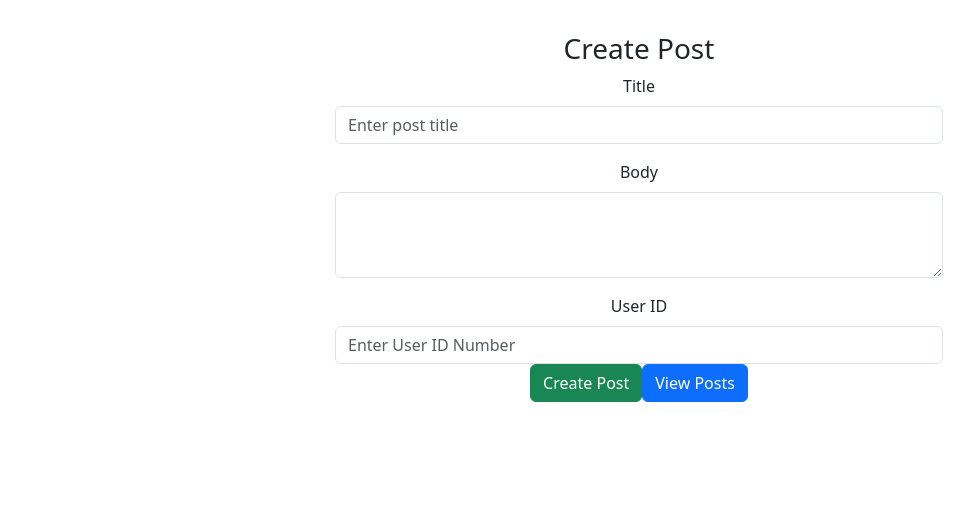
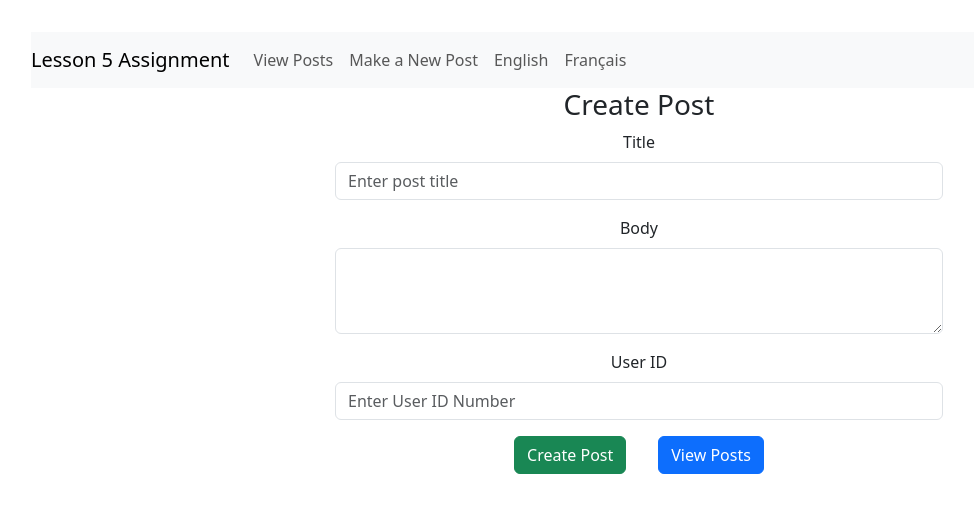
Before and after one commit to B-smith94/module_12_lesson_5_assignment, a React (Vite) app in the folder lesson_5_assignment/: page /new-post in a window 1280 px wide. Shown: the top 512 px of the page, without its empty margins (1-975 px from the left). Built offline with nearby package versions, Linux system fonts and the light colour scheme.

Commit message:
added option to translate each page into French

```diff
--- a/lesson_5_assignment/src/App.jsx
+++ b/lesson_5_assignment/src/App.jsx
@@ -7,6 +7,7 @@ import 'bootstrap/dist/css/bootstrap.min.css';
 import './App.css'
 
 const queryClient = new QueryClient();
+
 
 function App() {
   return (
--- a/lesson_5_assignment/src/components/CreatePost.jsx
+++ b/lesson_5_assignment/src/components/CreatePost.jsx
@@ -2,6 +2,9 @@ import { Col, Form, Button, Alert } from "react-bootstrap";
 import { useMutation, useQueryClient } from '@tanstack/react-query';
 import {useState} from 'react'
 import { useNavigate } from "react-router-dom";
+import NavigationBar from "./NavigationBar";
+import '../i18n';
+import { useTranslation } from "react-i18next";
 
 const newPost = async (post) => {
     const response = await fetch('https://jsonplaceholder.typicode.com/posts', {
@@ -21,6 +24,7 @@ const CreatePost = () => {
     const queryClient = useQueryClient();
     const [showSuccessAlert, setShowSuccessALert] = useState(false);
     const navigate = useNavigate();
+    const [t] = useTranslation();
 
     const { mutate, isError, error } = useMutation({
         mutationFn: newPost,
@@ -47,25 +51,27 @@ const CreatePost = () => {
 
 
     return (
+
         <div>
-            {isError && <Alert variant="danger">An error occurred: {error.message}</Alert>}
-            {showSuccessAlert && <Alert variant="success">Post created successfully</Alert>}
-            <h3>Create Post</h3>
+            <NavigationBar />
+            {isError && <Alert variant="danger">{t('errorMessage')} {error.message}</Alert>}
+            {showSuccessAlert && <Alert variant="success">{t('createSuccessMessage')}</Alert>}
+            <h3>{t('createPage')}</h3>
             <Col md={{ span: 6, offset: 3 }}>
                 <Form onSubmit={handleSubmit}>
                     <Form.Group className="mb-3" controlId="title">
-                        <Form.Label>Title</Form.Label>
-                        <Form.Control type="text" placeholder="Enter post title" name="title" required />
+                        <Form.Label>{t('title')}</Form.Label>
+                        <Form.Control type="text" placeholder={t('titlePlaceholder')} name="title" required />
                     </Form.Group>
                     <Form.Group className="mb-3" controlId="body">
-                        <Form.Label>Body</Form.Label>
+                        <Form.Label>{t('body')}</Form.Label>
                         <Form.Control name="body" as='textarea' rows={3} required />
                     </Form.Group>
                     <Form.Group className="mb-3" controlId="userId">
-                        <Form.Label>User ID</Form.Label>
-                        <Form.Control type="number" placeholder="Enter User ID Number" name="userId" required />
-                        <Button variant="success" type="submit">Create Post</Button>
-                        <Button variant="primary" onClick={() => navigate('/')}>View Posts</Button>
+                        <Form.Label>{t('userId')}</Form.Label>
+                        <Form.Control type="number" placeholder={t('userIdPlaceholder')} name="userId" required />
+                        <Button variant="success" type="submit" className="m-3">{t('createPage')}</Button>
+                        <Button variant="primary" onClick={() => navigate('/')} className="m-3">{t('viewPage')}</Button>
                     </Form.Group>
                 </Form>
             </Col>
--- /dev/null
+++ b/lesson_5_assignment/src/components/NavigationBar.jsx
@@ -0,0 +1,33 @@
+import { Container, Navbar, Nav } from "react-bootstrap";
+import { useTranslation } from 'react-i18next';
+import "../i18n";
+
+const NavigationBar = () => {
+    // Task 3
+    const { t, i18n } = useTranslation();
+
+    const changeLanguage = (language) => {
+        i18n.changeLanguage(language);
+    }
+    // Task 1
+    return (
+        <>
+            <Navbar bg='light' expand='lg' as='header' role='navigation'>
+                <Navbar.Brand href="/">{t('navBrand')}</Navbar.Brand>
+                <Navbar.Toggle aria-controls="basic-navbar-nav" />
+                <Navbar.Collapse id="basic-navbar-nav">
+                    <Nav className="mr-auto" as='nav' role="menubar">
+                        <Nav.Link href="/" role="menuitem">{t('viewPage')}</Nav.Link>
+                        <Nav.Link href="/new-post" role="menuitem">{t('newPost')}</Nav.Link>
+                    </Nav>
+                    <Nav className="mr-auto" as='nav' role="menubar">
+                        <Nav.Link onClick={() => changeLanguage('en')}>English</Nav.Link>
+                        <Nav.Link onClick={() => changeLanguage('fr')}>Français</Nav.Link>
+                    </Nav>
+                </Navbar.Collapse>
+            </Navbar>
+        </>
+    )
+}
+
+export default NavigationBar;
--- a/lesson_5_assignment/src/components/UpdatePost.jsx
+++ b/lesson_5_assignment/src/components/UpdatePost.jsx
@@ -3,6 +3,9 @@ import { useMutation, useQueryClient } from '@tanstack/react-query';
 import { useState, useEffect } from 'react'
 import React from "react";
 import { useNavigate, useParams} from "react-router-dom";
+import '../i18n';
+import { useTranslation } from "react-i18next";
+import NavigationBar from "./NavigationBar";
 
 const UpdatePost = async (post) => {
     const resopnse = await fetch(`https://jsonplaceholder.typicode.com/posts/${post.id}`, {
@@ -19,9 +22,11 @@ const UpdatePost = async (post) => {
 }
 
 const UpdatePostMutation = () => {
+    const [t] = useTranslation()
     const { id } = useParams();
     const queryClient = useQueryClient();
     const navigate = useNavigate();
+    const [submitted, setSubmitted] = useState(false);
 
     const [title, setTitle] = useState('');
     const [body, setBody] = useState('');
@@ -51,17 +56,19 @@ const UpdatePostMutation = () => {
     const handleSubmit = (e) => {
         e.preventDefault();
         mutation.mutate({ id: parseInt(id, 10), title, body })
+
     };
 
     return (
         <div>
-             {mutation.isError && <Alert variant="danger">An error occurred: {mutation.error.message}</Alert>}
-             {showSuccessAlert && <Alert variant="success">Post updated successfully</Alert>}
-             <h3>Edit Post {id}</h3>
+            <NavigationBar />
+             {mutation.isError && <Alert variant="danger">{t('errorMessage')} {mutation.error.message}</Alert>}
+             {showSuccessAlert && <Alert variant="success">{t('updateSuccessMessage')}</Alert>}
+             <h3>{t('editPage')} {id}</h3>
              <Col md={{ span: 6, offset: 3 }}>
                 <Form onSubmit={handleSubmit}>
                     <Form.Group className="mb-3" controlId="title">
-                        <Form.Label>Title</Form.Label>
+                        <Form.Label>{t('title')}</Form.Label>
                         <Form.Control
                          type="text"
                          value={title}
@@ -71,7 +78,7 @@ const UpdatePostMutation = () => {
                           />
                     </Form.Group>
                     <Form.Group className="mb-3" controlId="body">
-                        <Form.Label>Body</Form.Label>
+                        <Form.Label>{t('body')}</Form.Label>
                         <Form.Control
                          name="body"
                          as='textarea'
@@ -82,13 +89,13 @@ const UpdatePostMutation = () => {
                          />
                     </Form.Group>
                     <Button variant="success" type="submit" disabled={mutation.isLoading}>
-                        {mutation.isLoading ? 'Updating...' : 'Update Post'}
+                        {mutation.isLoading ? t('updating') : t('update')}
                     </Button>
-                    <Button variant="primary" onClick={() => navigate('/')}>View Posts</Button>
+                    <Button variant="primary" onClick={() => navigate('/')}>{t('viewPage')}</Button>
                 </Form>
             </Col>
         </div>
     )
 }
-                // Task 4
+
 export default React.memo(UpdatePostMutation);
--- /dev/null
+++ b/lesson_5_assignment/src/i18n.jsx
@@ -0,0 +1,71 @@
+// Task 3
+import i18n from 'i18next';
+import { initReactI18next } from 'react-i18next';
+
+const resources = {
+    en: {
+        translation: {
+            mainTitle: "Blog Platform",
+            welcomeMessage: "Welcome to our Blogging Website!",
+            postPage: "Posts",
+            edit: "Edit",
+            delete: 'Delete',
+            deleting: 'Deleting...',
+            createPage: 'Create Post',
+            title: 'Title',
+            body: 'Body',
+            userId: 'User ID',
+            viewPage: 'View Posts',
+            update: 'Update Post',
+            updating: 'Updating...',
+            editPage: 'Edit Post',
+            errorMessage: 'An error has occured:',
+            updateSuccessMessage: 'Post updated successfully',
+            createSuccessMessage: 'Post created successsfully',
+            navBrand: 'Lesson 5 Assignment',
+            newPost: 'Make a New Post',
+            searchPlaceholder: 'Search posts by User ID',
+            titlePlaceholder: 'Enter post title',
+            userIdPlaceholder: 'Enter User ID Number'
+        },
+    },
+    fr: {
+        translation: {
+            mainTitle: "Platform de Blogs",
+            welcomeMessage: "Bienvenue dans notre site de blog!",
+            postPage: "Publications",
+            edit: "Modifier",
+            delete: 'Supprimer',
+            deleting: 'Suppression...',
+            createPage: 'Publier',
+            title: 'Titre',
+            body: 'Corps',
+            userId: "ID de l'utilisateur",
+            viewPage: 'Regarde les Publications',
+            update: 'Mettre à jour Une Publication',
+            updating: 'Met à jour...',
+            editPage: 'Modifier La Publication',
+            errorMessage: "Une erreur s'est produite:",
+            updateSuccessMessage: 'Publication mis à jour avec succès',
+            createSuccessMessage: 'Publié avec succès',
+            navBrand: 'Affectation de Leçon 5',
+            newPost: "Faire une Publications Nouveau",
+            searchPlaceholder: "Rechercher des publications par ID d'utilisateur",
+            titlePlaceholder: "Tapez le Titre",
+            userIdPlaceholder: "tapez le numéro d'identification de l'utilisateur"
+        }
+    }
+};
+
+i18n
+    .use(initReactI18next)
+    .init({
+        resources,
+        lng: 'en',
+        keySeparator: false,
+        interpolation: {
+            excapevalue: false,
+        }
+    });
+
+export default i18n
```
Also changed, not shown: lesson_5_assignment/src/components/ViewPosts.jsx (+21 -13 lines).
